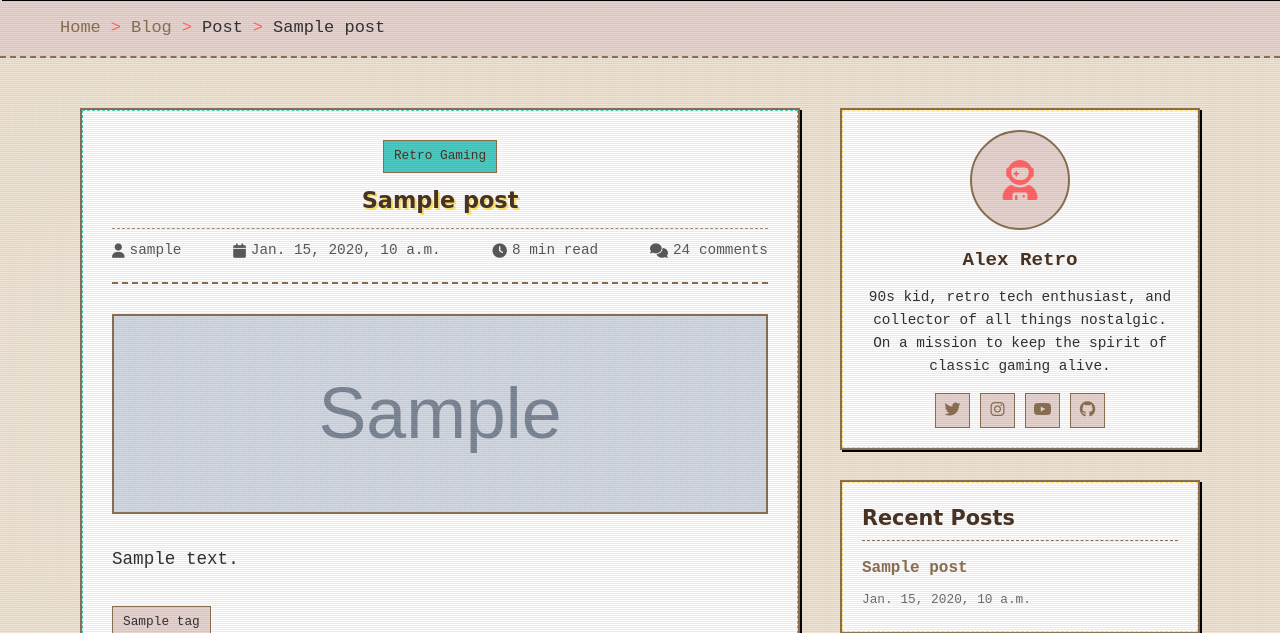
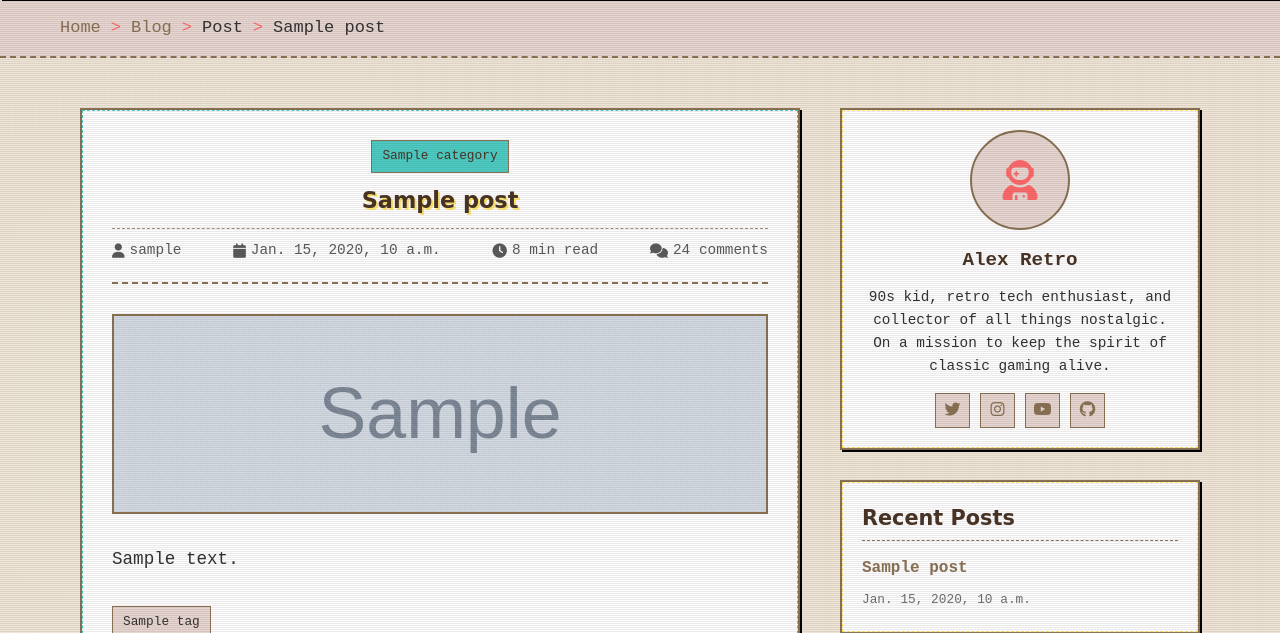
Before and after one commit to pariya-tavangar/jojogeek-weblog, a Django app: a page that uses myblog/templates/post_detail.html in a window 1280 px wide. Shown: the part 150-783 px from the top of the page. Run offline with Django 5.2, Linux system fonts and the light colour scheme; tables that the repository leaves empty hold one stand-in row (values such as "Sample post"); grey boxes marked "Sample" are stand-in pictures.

Commit message:
categories preview added to home and detailed post page

```diff
--- a/myblog/appblog/admin.py
+++ b/myblog/appblog/admin.py
@@ -1,5 +1,7 @@
 from django.contrib import admin
 from .models import Post, Tag
+from .models import Category
 
 admin.site.register(Post)
 admin.site.register(Tag)
+admin.site.register(Category)
--- a/myblog/appblog/models.py
+++ b/myblog/appblog/models.py
@@ -1,5 +1,13 @@
 from django.db import models
 from django.contrib.auth.models import User
+
+
+class Category(models.Model):
+    name = models.CharField(max_length=50, unique=True)
+
+    def str(self):
+        return self.name
+
 
 
 class Tag(models.Model):
@@ -16,7 +24,7 @@ class Post(models.Model):
     image = models.ImageField(upload_to='post_images/', blank=True,null=True)
     tags = models.ManyToManyField(Tag, related_name='posts', blank=True)
     author = models.ForeignKey(User, on_delete=models.CASCADE,related_name='posts')
-
+    category = models.ForeignKey(Category, on_delete=models.SET_NULL, null=True, blank=True)
 
     def __str__(self):
         return self.title
--- a/myblog/templates/home.html
+++ b/myblog/templates/home.html
@@ -104,7 +104,11 @@
                     {% endif %}
                     <div class="post-content">
 
-                       <!-- <span class="post-category">subject</span> -->
+                        {% if post.category %}
+                       <span class="post-category">{{post.category.name}}</span>
+                       {% else %}
+                        <span class="post-category">Uncategorized !</span>
+                       {% endif %}
 
                         <h2 class="post-title">{{post.title}}</h2>
                         <p class="post-excerpt">{{ post.content|truncatewords:30 }}</p>
--- a/myblog/templates/post_detail.html
+++ b/myblog/templates/post_detail.html
@@ -89,7 +89,11 @@
             <!-- Post Main Content -->
             <article class="post-main">
                 <div class="post-header">
-                    <span class="post-category">Retro Gaming</span>
+                        {% if post.category %}
+                       <span class="post-category">{{post.category.name}}</span>
+                       {% else %}
+                        <span class="post-category">Uncategorized !</span>
+                       {% endif %}
                     <h1 class="post-title">{{post.title}}</h1>
                     <div class="post-meta">
                         <span><i class="fas fa-user"></i>{{ post.author.username }}</span>
```
